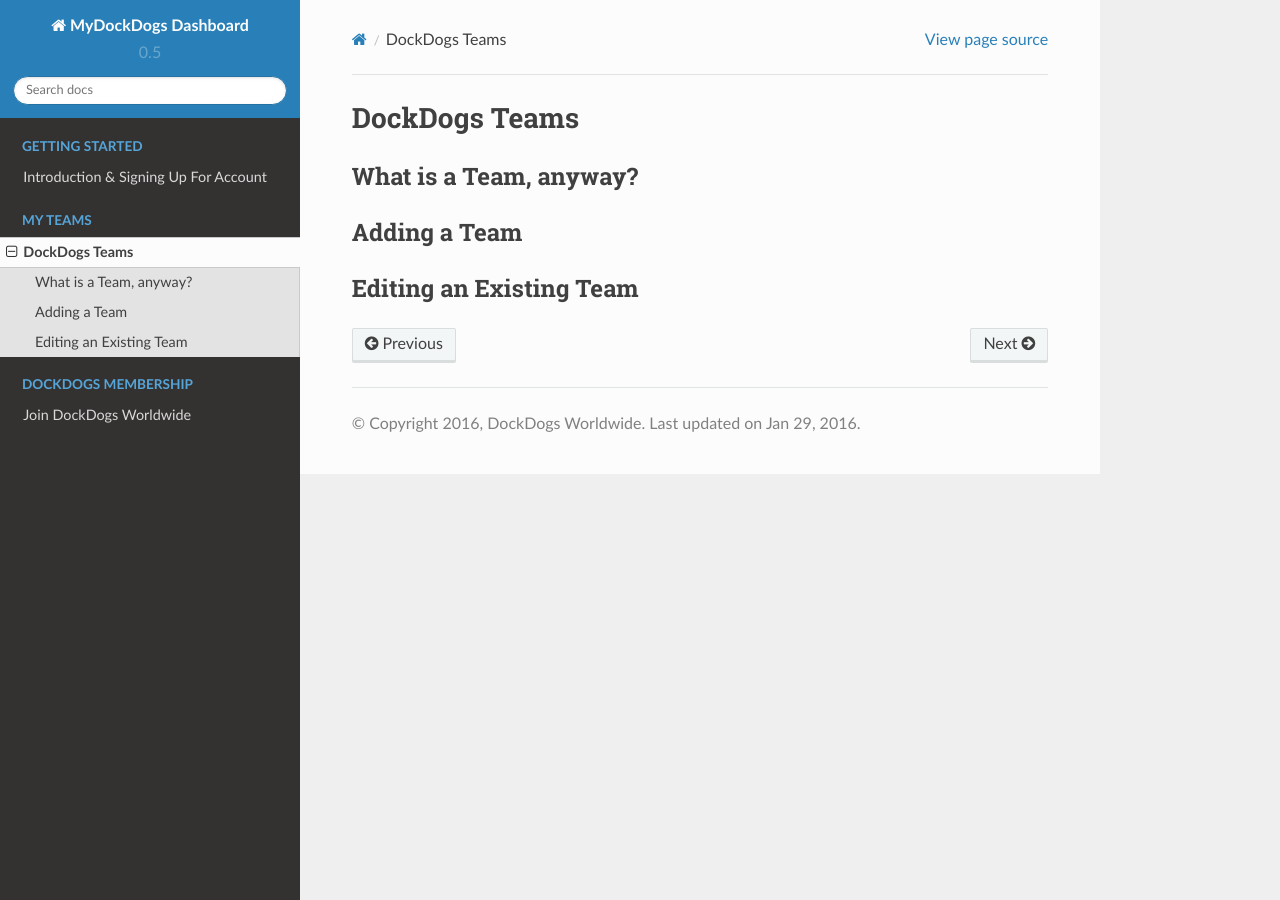
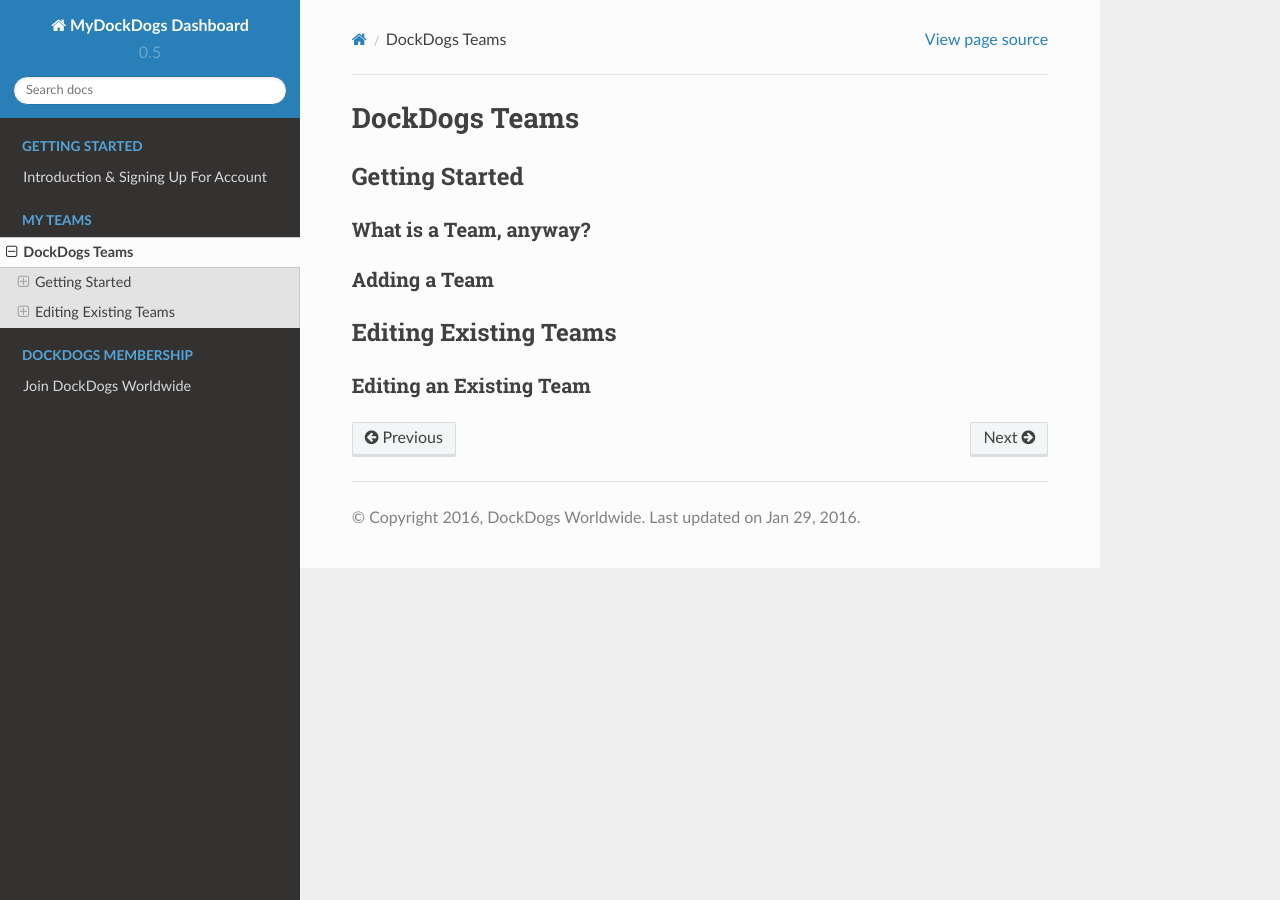
Before and after one commit to DockDogs/MyDockDogsDashboard, a Sphinx documentation site: the page built from source/teams.md, in a window 1280 px wide. Built offline with Sphinx 7.4.7 and the Read the Docs theme 2.0.0, drawn with Linux system fonts in a browser that asks for light colours.

Commit message:
modifying teams

```diff
--- a/source/teams.md
+++ b/source/teams.md
@@ -1,6 +1,10 @@
 DockDogs Teams
 ========================
 
+
+
+Getting Started
+-----------------------
 
 ### What is a Team, anyway?
 
@@ -10,4 +14,10 @@
 
 
 
+
+
+
+Editing Existing Teams
+--------------------------
+
 ### Editing an Existing Team
```
